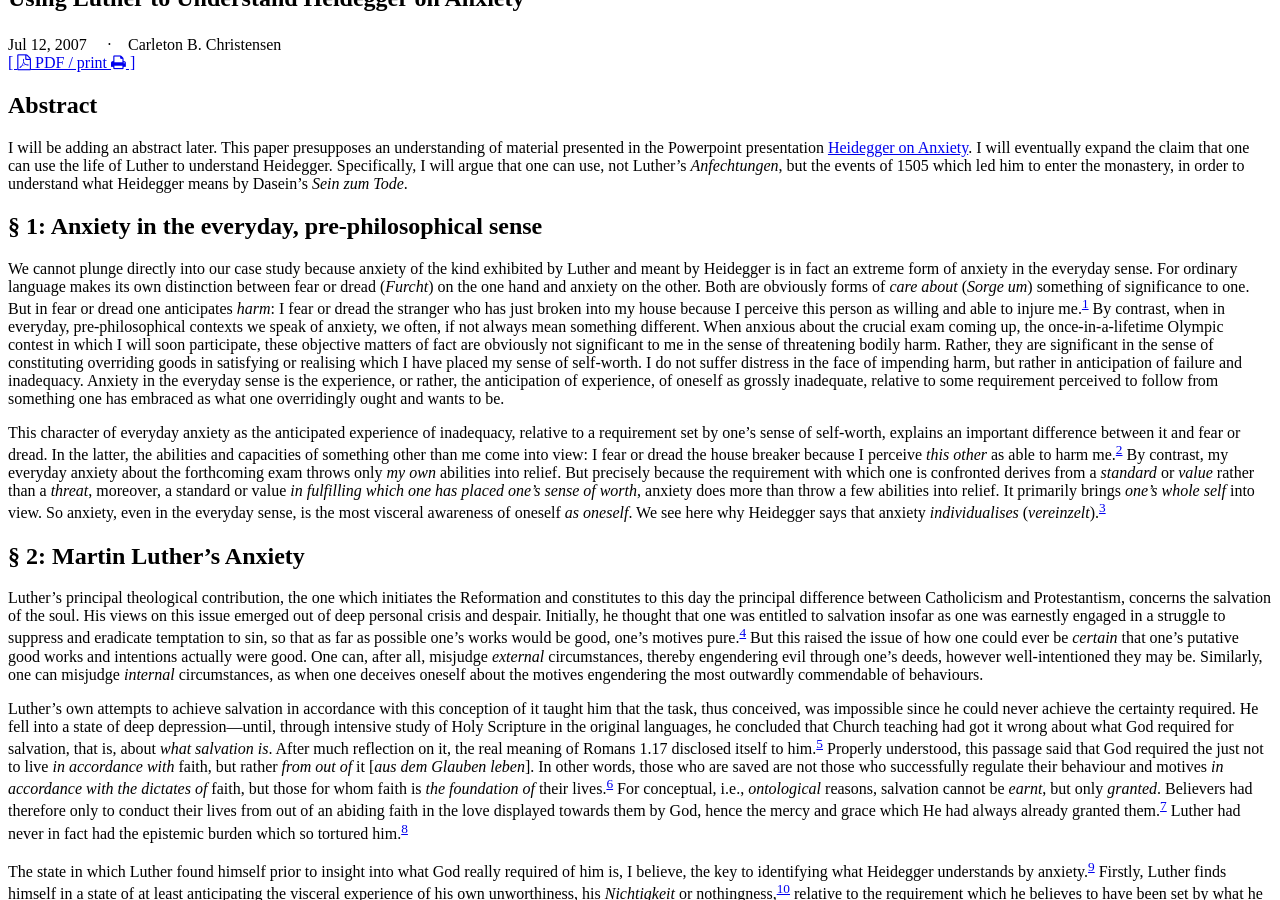
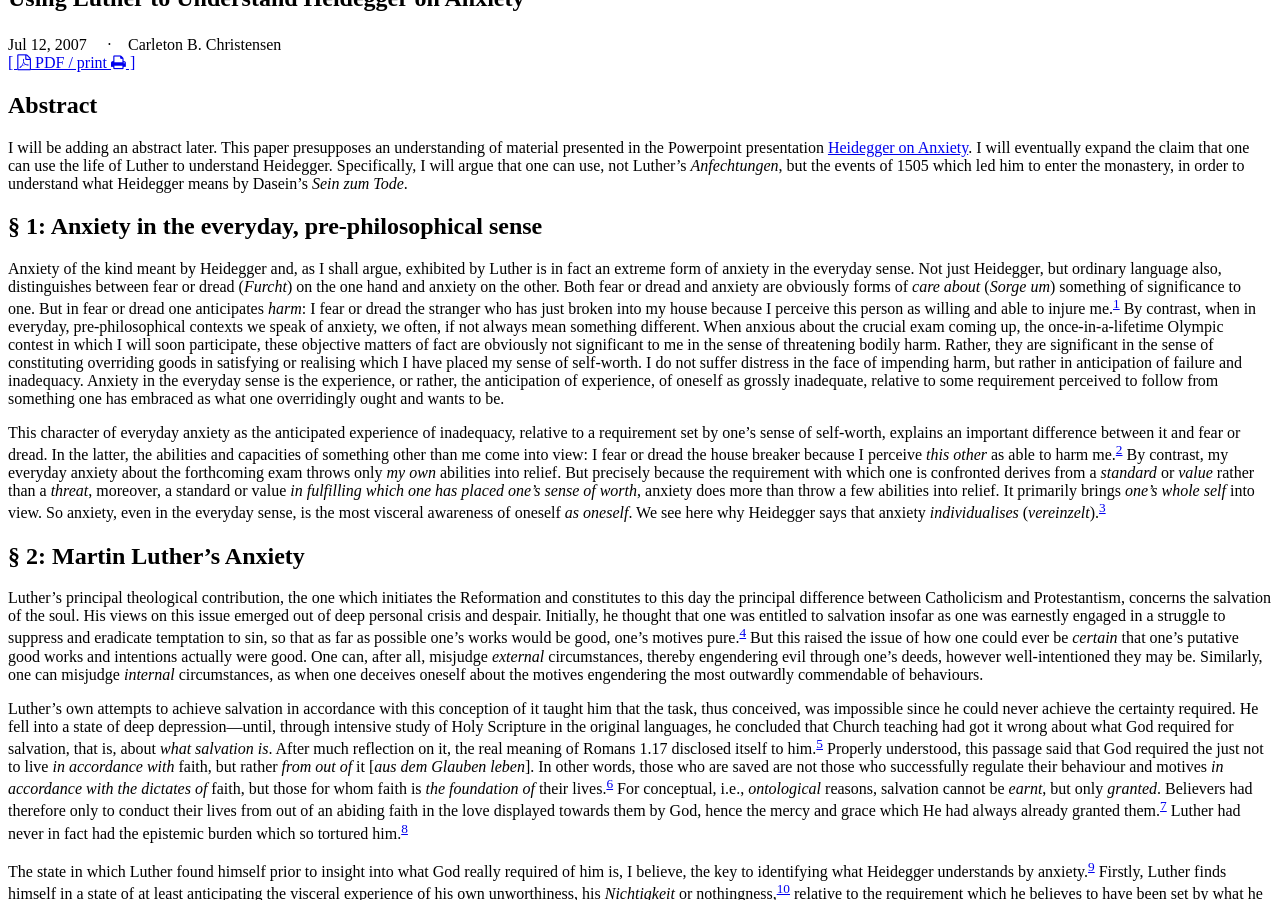
Before and after one commit to klepas/bruins-site, a Jekyll site: the page built from papers/_posts/2007-07-12-using-luther-to-understand-heidegger.md, in a window 1280 px wide and 900 px high, scrolled down 371 px. Built offline with Jekyll 4.4.1, drawn with Linux system fonts in a browser that asks for light colours; nearby versions of some CDN libraries; some web fonts are replaced.

Commit message:
Improvemtns to anxiety paper

```diff
--- a/papers/_posts/2007-07-12-using-luther-to-understand-heidegger.md
+++ b/papers/_posts/2007-07-12-using-luther-to-understand-heidegger.md
@@ -11,7 +11,7 @@ abstract: "I will be adding an abstract later. This paper presupposes an underst
 
 ## § 1: Anxiety in the everyday, pre-philosophical sense
 
-We cannot plunge directly into our case study because anxiety of the kind exhibited by Luther and meant by Heidegger is in fact an extreme form of anxiety in the everyday sense. For ordinary language makes its own distinction between fear or dread (_Furcht_) on the one hand and anxiety on the other. Both are obviously forms of _care about_ (_Sorge um_) something of significance to one. But in fear or dread one anticipates _harm_: I fear or dread the stranger who has just broken into my house because I perceive this person as willing and able to injure me.[^1] By contrast, when in everyday, pre-philosophical contexts we speak of anxiety, we often, if not always mean something different. When anxious about the crucial exam coming up, the once-in-a-lifetime Olympic contest in which I will soon participate, these objective matters of fact are obviously not significant to me in the sense of threatening bodily harm. Rather, they are significant in the sense of constituting overriding goods in satisfying or realising which I have placed my sense of self-worth. I do not suffer distress in the face of impending harm, but rather in anticipation of failure and inadequacy. Anxiety in the everyday sense is the experience, or rather, the anticipation of experience, of oneself as grossly inadequate, relative to some requirement perceived to follow from something one has embraced as what one overridingly ought and wants to be.
+Anxiety of the kind meant by Heidegger and, as I shall argue, exhibited by Luther is in fact an extreme form of anxiety in the everyday sense. Not just Heidegger, but ordinary language also, distinguishes between fear or dread (_Furcht_) on the one hand and anxiety on the other. Both fear or dread and anxiety are obviously forms of _care about_ (_Sorge um_) something of significance to one. But in fear or dread one anticipates _harm_: I fear or dread the stranger who has just broken into my house because I perceive this person as willing and able to injure me.[^1] By contrast, when in everyday, pre-philosophical contexts we speak of anxiety, we often, if not always mean something different. When anxious about the crucial exam coming up, the once-in-a-lifetime Olympic contest in which I will soon participate, these objective matters of fact are obviously not significant to me in the sense of threatening bodily harm. Rather, they are significant in the sense of constituting overriding goods in satisfying or realising which I have placed my sense of self-worth. I do not suffer distress in the face of impending harm, but rather in anticipation of failure and inadequacy. Anxiety in the everyday sense is the experience, or rather, the anticipation of experience, of oneself as grossly inadequate, relative to some requirement perceived to follow from something one has embraced as what one overridingly ought and wants to be.
 
 This character of everyday anxiety as the anticipated experience of inadequacy, relative to a requirement set by one’s sense of self-worth, explains an important difference between it and fear or dread. In the latter, the abilities and capacities of something other than me come into view: I fear or dread the house breaker because I perceive _this other_ as able to harm me.[^2] By contrast, my everyday anxiety about the forthcoming exam throws only _my own_ abilities into relief. But precisely because the requirement with which one is confronted derives from a _standard_ or _value_ rather than a _threat_, moreover, a standard or value _in fulfilling which one has placed one’s sense of worth_, anxiety does more than throw a few abilities into relief. It primarily brings _one’s whole self_ into view. So anxiety, even in the everyday sense, is the most visceral awareness of oneself _as oneself_. We see here why Heidegger says that anxiety _individualises_ (_vereinzelt_).[^3]
 
```
Also changed, not shown: 1 other file.
